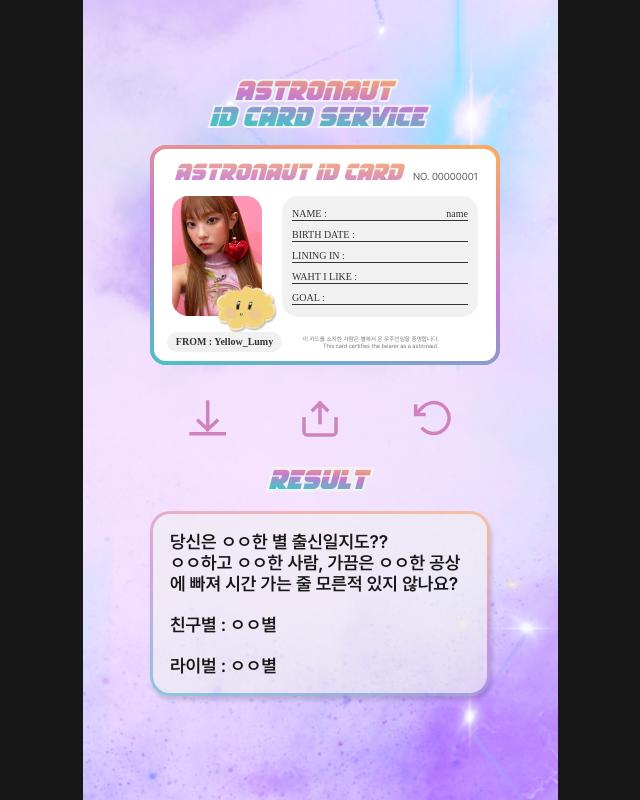
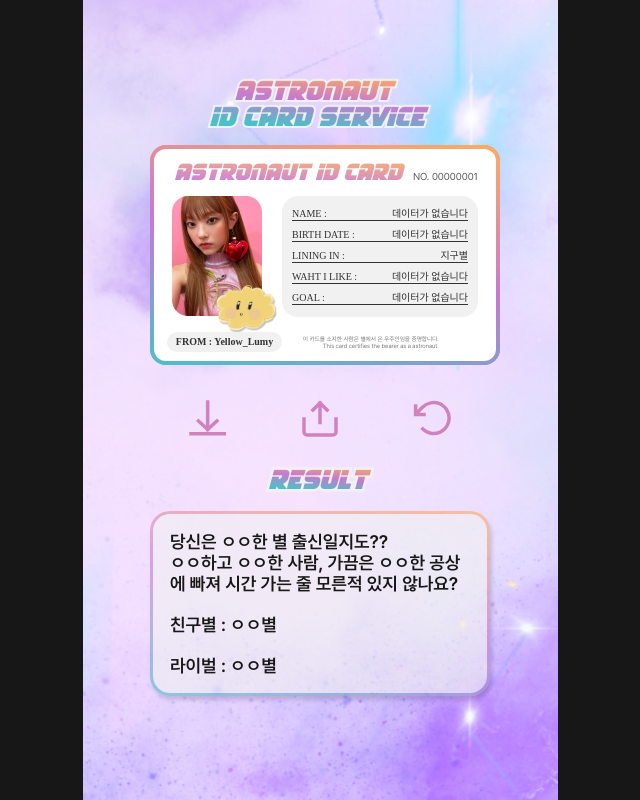
Before and after one commit to TEAM-WooKa/ASTRONAUT, a Next.js app: page /result/1 in a window 1280 px wide. Shown: the whole page, without its empty margins (320-960 px from the left). Built offline with nearby package versions, Linux system fonts and the light colour scheme; a web font is replaced by a local one.

Commit message:
faet: url 에서 데이터 가져와서 카드 데이터에 넣어주기

```diff
--- a/src/component/common/loading.tsx
+++ b/src/component/common/loading.tsx
@@ -9,15 +9,9 @@ function Loading() {
     <Wrapper>
       <RotateWrapper>
         <LoadingBarSVG />
-        {/* <Star> */}
         <Comet>
           <Image src="/Star2.png" alt="star" width={51} height={51} />
         </Comet>
-        {/* </Star> */}
-        {/*
-        <Comet>
-          <Image src="/Comet.png" alt="comet" width={45} height={45} />
-        </Comet> */}
       </RotateWrapper>
     </Wrapper>
   );
--- a/src/component/result/IDCard/front.tsx
+++ b/src/component/result/IDCard/front.tsx
@@ -1,23 +1,13 @@
 import CardBottom from '@/component/result/IDCard/card-bottom';
 import CardMiddle from '@/component/result/IDCard/card-middle';
 import CardTop from '@/component/result/IDCard/card-top';
+import { useRouter } from 'next/router';
 import styled from 'styled-components';
 
-interface IDCardProps {
-  name: string;
-  birth: string;
-  liningIn: string;
-  whatILike: string;
-  goal: string;
-}
+export default function Front({}) {
+  const router = useRouter();
+  const { name, birth, whatILike, goal } = router.query;
 
-export default function Front({
-  name,
-  birth,
-  liningIn,
-  whatILike,
-  goal,
-}: IDCardProps) {
   return (
     <InnerFace>
       <CardTop />
@@ -27,19 +17,21 @@ export default function Front({
       >
         <FrontTextWrapper>
           <div>
-            <span>NAME :</span> <span>{name}</span>
+            <span>NAME :</span> <span>{name ?? '데이터가 없습니다'}</span>
           </div>
           <div>
-            <span>BIRTH DATE :</span> <span>{birth}</span>
+            <span>BIRTH DATE :</span>
+            <span>{birth ?? '데이터가 없습니다'}</span>
           </div>
           <div>
-            <span>LINING IN :</span> <span>{liningIn}</span>
+            <span>LINING IN :</span> <span>{'지구별'}</span>
           </div>
           <div>
-            <span>WAHT I LIKE :</span> <span>{whatILike}</span>
+            <span>WAHT I LIKE :</span>
+            <span>{whatILike ?? '데이터가 없습니다'}</span>
           </div>
           <div>
-            <span>GOAL :</span> <span>{goal}</span>
+            <span>GOAL :</span> <span>{goal ?? '데이터가 없습니다'}</span>
           </div>
         </FrontTextWrapper>
       </CardMiddle>
--- a/src/component/result/IDCard/index.tsx
+++ b/src/component/result/IDCard/index.tsx
@@ -5,14 +5,12 @@ import { useState } from 'react';
 import styled from 'styled-components';
 
 interface IDCardProps {
-  name: string;
-  birth: string;
-  hobby: string;
   cardRef: any;
 }
 
-export default function IDCard({ name, birth, hobby, cardRef }: IDCardProps) {
+export default function IDCard({ cardRef }: IDCardProps) {
   const [isRotate, setIsRotate] = useState<boolean>(false);
+
   const onClick = () => {
     setIsRotate(!isRotate);
   };
@@ -20,13 +18,7 @@ export default function IDCard({ name, birth, hobby, cardRef }: IDCardProps) {
   return (
     <Card onClick={onClick} className={isRotate ? 'rotate' : ''}>
       <FrontWrapper ref={!isRotate ? cardRef : null} className="front">
-        <Front
-          name={'name'}
-          birth={''}
-          liningIn={''}
-          whatILike={''}
-          goal={''}
-        />
+        <Front />
       </FrontWrapper>
       <BackWrapper ref={isRotate ? cardRef : null} className="back">
         <InnerFace>
--- a/src/component/result/card.tsx
+++ /dev/null
@@ -1,14 +0,0 @@
-import IDCard from '@/component/result/IDCard';
-import Image from 'next/image';
-
-const name = '이름';
-const birth = '2000.00.00';
-const hobby = '취미';
-
-function IDCardPage({ cardRef }: { cardRef: any }) {
-  // TODO : url에 데이터가 있다는 것을 가정하고, 데이터를 가져와서 뿌려준다.
-
-  return <IDCard name={name} birth={birth} hobby={hobby} cardRef={cardRef} />;
-}
-
-export default IDCardPage;
--- a/src/pages/result/[type].tsx
+++ b/src/pages/result/[type].tsx
@@ -4,13 +4,13 @@ import ShareIcon from '@/assets/icons/ShareIcon';
 import AText from '@/component/common/AText';
 import GradientBorderBox from '@/component/common/GradientBorderBox';
 import withLayout from '@/component/hoc/withLayout';
-import Card from '@/component/result/card';
 import Image from 'next/image';
 import { useRouter } from 'next/router';
 import { useRef } from 'react';
 import styled from 'styled-components';
 import domtoimage from 'dom-to-image';
 import { saveAs } from 'file-saver';
+import IDCard from '@/component/result/IDCard';
 
 const DUMMY = [
   ' 당신은 ㅇㅇ한 별 출신일지도??',
@@ -20,10 +20,6 @@ const DUMMY = [
 function Result() {
   const router = useRouter();
   const cardRef = useRef(null);
-
-  const handleIDCardMakeClick = () => {
-    router.push('/result/card');
-  };
 
   const onDownloadBtn = () => {
     const card = cardRef.current;
@@ -45,7 +41,7 @@ function Result() {
           alt="result"
         />
       </h1>
-      <Card cardRef={cardRef} />
+      <IDCard cardRef={cardRef} />
 
       <ShareWrapper>
         <span onClick={onDownloadBtn}>
```
Also changed, not shown: src/component/result/IDCard/types.ts (added, +7 -0 lines), 1 other file (tests, documents, lock files or other folders).
